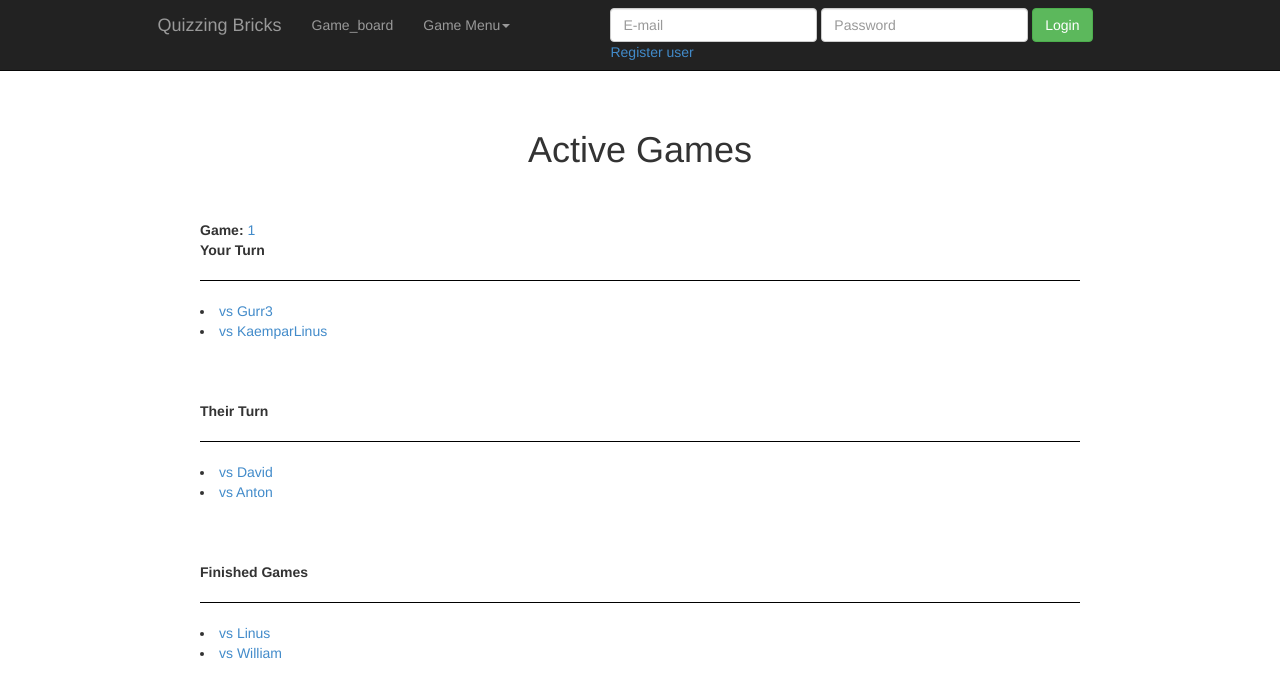
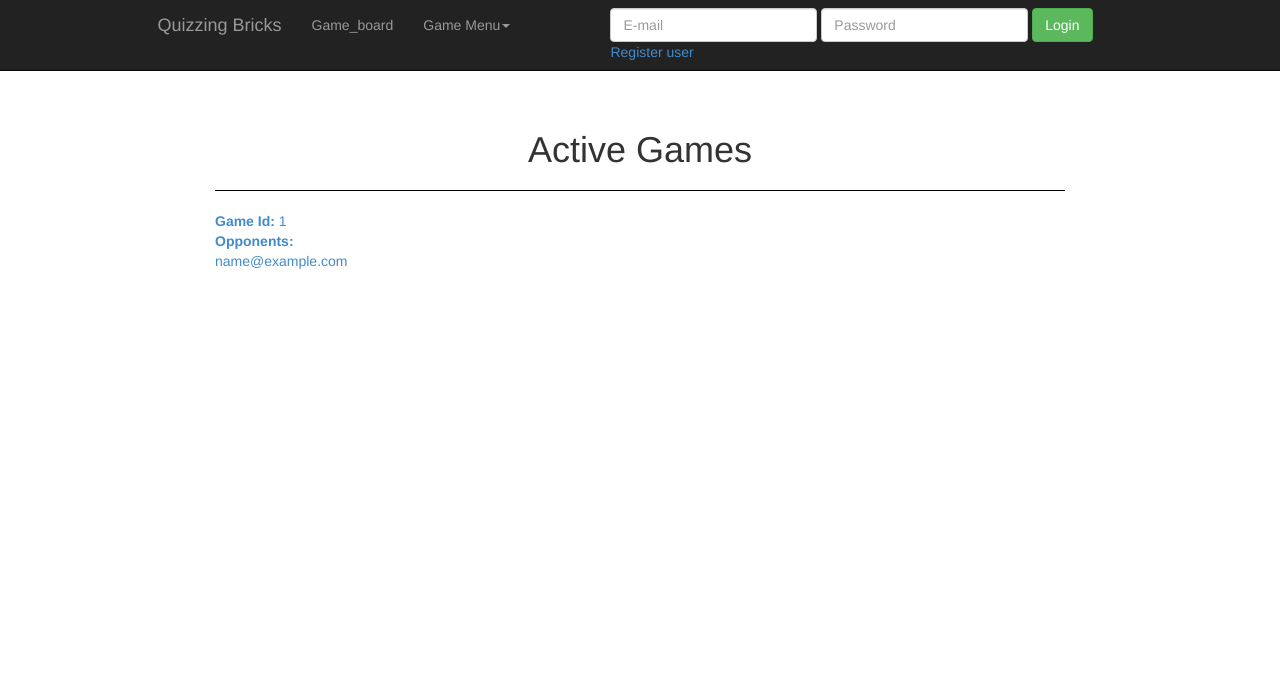
Before and after one commit to quizzingbricks/quizzingbricks-core, a Flask app: template src/python/quizzingbricks/web/templates/active_games.html in a window 1280 px wide. Shown: the top 698 px of the page. Run offline with Flask 2, Linux system fonts and the light colour scheme; the template is opened without the code that fills it: most values are stand-ins (such as "Sample title", 1, 10 or a date in 2020); parts of the project's set-up code (start-up, migrations or seed data) failed here and were passed over; some libraries are stand-ins or nearby versions.

Commit message:
Worked on active games view

```diff
--- a/src/python/quizzingbricks/web/templates/active_games.html
+++ b/src/python/quizzingbricks/web/templates/active_games.html
@@ -5,40 +5,43 @@
 
       <div class="starter-template">
         <h1>Active Games</h1>
-      </div>
 
 
-      {% for game in games %}
-        <b> Game: </b> <a href="/game_board/{{game.gameId}}"> {{game.gameId}} </a> <br>
+
+      {% for game in games %} <!-- game[0] is the gameobject itself and game[1] is a list of opponents as User objects  -->
+        <hr>
+        <a href="/game_board/{{game[0].gameId}}">
+          <div style="text-align:left;">
+            <b> Game Id: </b>  {{game[0].gameId}}   <br>
+            <b>Opponents: </b><br>
+            {% for opponent in game[1]%}
+              {{opponent.email}} <br>
+            {% endfor %}
+            {% for player in game[0].players %}
+              {% if player.userId == session['userId'] %}
+                {% if player.state == 0 %}
+                  <b>Your State: </b> Placing Tile
+                {% elif player.state == 1 %}
+                  <b>Your State: </b> Have Question to Answer
+                {% elif player.state == 3 %}
+                  <b>Your State: </b> Answered Question
+                {% endif %}
+              {% endif %}
+            {% endfor %}
+
+          </div>
+        </a>
 
       {% endfor %}
+<!--
+          0: Placing Tile
+          1: Placed Tile
+          2: Answering Question
+          3: Answered Question
+-->
 
+    </div>
 
-	    <div id="your_turn"> <b>Your Turn</b>
-	    	<hr>
-	    	<li><a href="#">vs Gurr3</a></li>
-	    	<li><a href="#">vs KaemparLinus</a></li>
-	    	<!-- TODO auto generate list -->
-
-	    </div>
-	    <br>
-	    <br>
-	    <br>
-	    <div id="their_turn"> <b>Their Turn</b>
-	    	<hr>
-	    	<li><a href="#">vs David</a></li>
-	    	<li><a href="#">vs Anton</a></li>
-	    	<!-- TODO auto generate list -->
-	    </div>
-	    <br>
-	    <br>
-	    <br>
-	    <div id="finished_games"> <b>Finished Games</b>
-	    	<hr>
-	    	<li><a href="#">vs Linus</a></li>
-	    	<li><a href="#">vs William</a></li>
-	    	<!-- TODO auto generate list -->
-	    </div>
     </div><!-- /.container -->
 
 
```
Also changed, not shown: src/python/quizzingbricks/web/views/game.py (+27 -1 lines).
